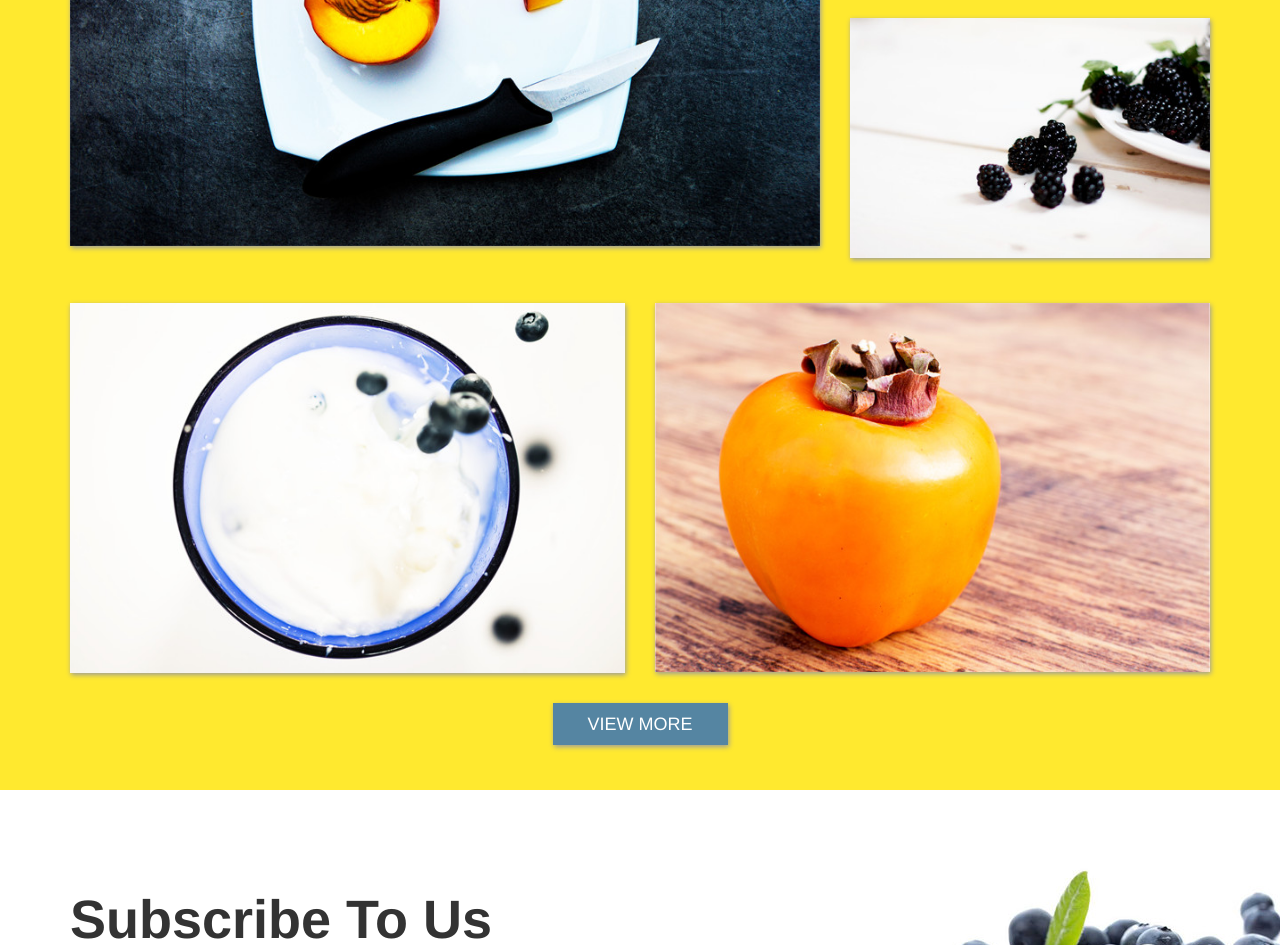
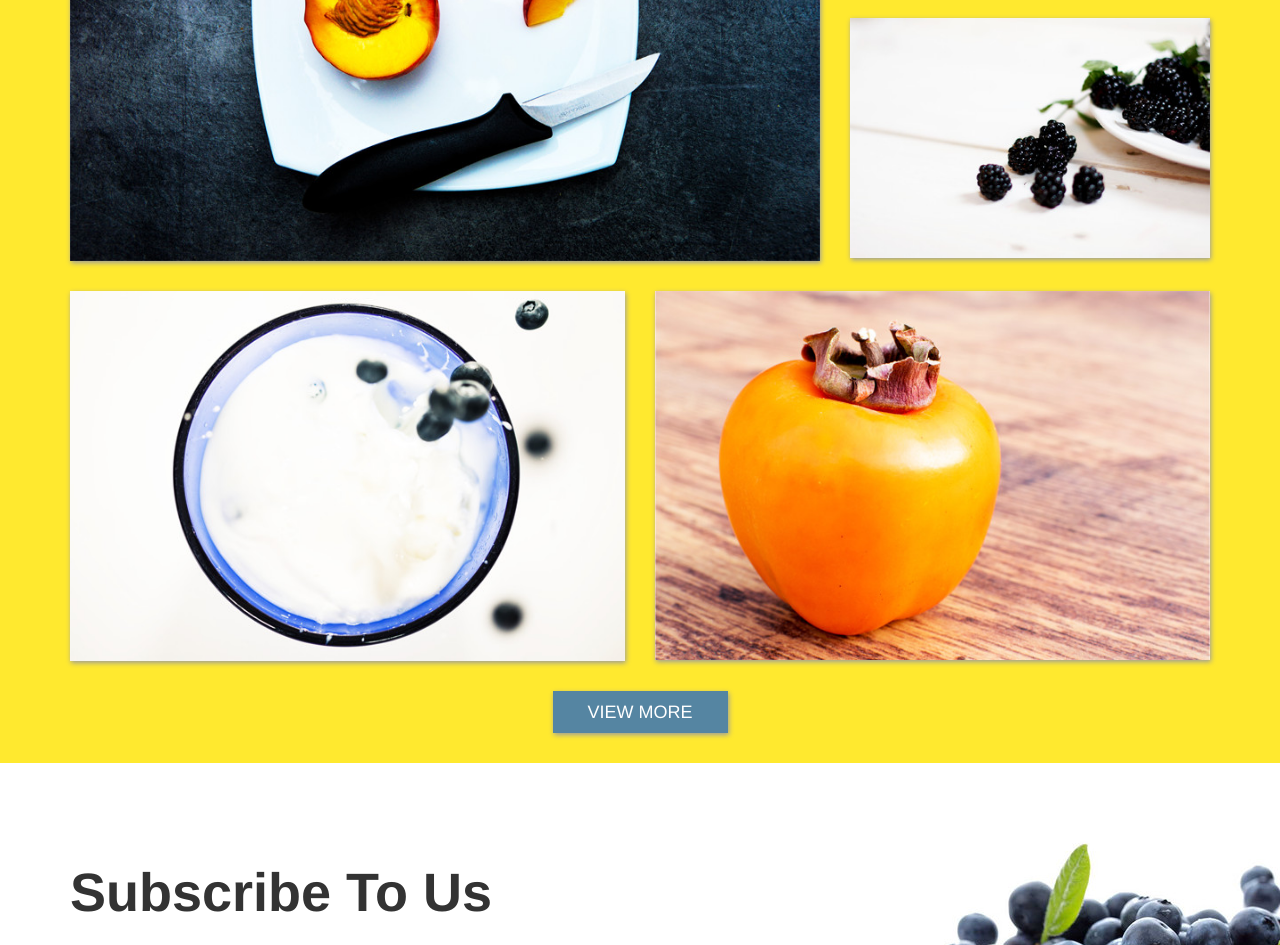
Before and after one commit to GlaDdos/Cahee, a plain HTML site: page index.html in a window 1280 px wide. Shown: the part 2491-3436 px from the top of the page. Drawn offline with nearby package versions, Linux system fonts and the light colour scheme.

Commit message:
fixed gallery vertical alignment issue

```diff
--- a/main.css
+++ b/main.css
@@ -220,11 +220,12 @@ button.nm-button:focus {
 }
 
 #gallery img {
-  margin: 15px 0;
+  margin-top: 30px;
   box-shadow: 1px 2px 5px #9c9c9c;
 }
 
 button.gl-button {
+  margin-top: 30px;
   background-color: #5585a2;
 }
 
@@ -234,11 +235,6 @@ button.gl-button:hover {
 
 button.gl-button:focus {
   outline-color: #2E4A5A;
-}
-
-#gallery .row:nth-last-child(1){
-  margin-top: 15px;
-  margin-bottom: 15px;
 }
 
 #subscribe {
```
